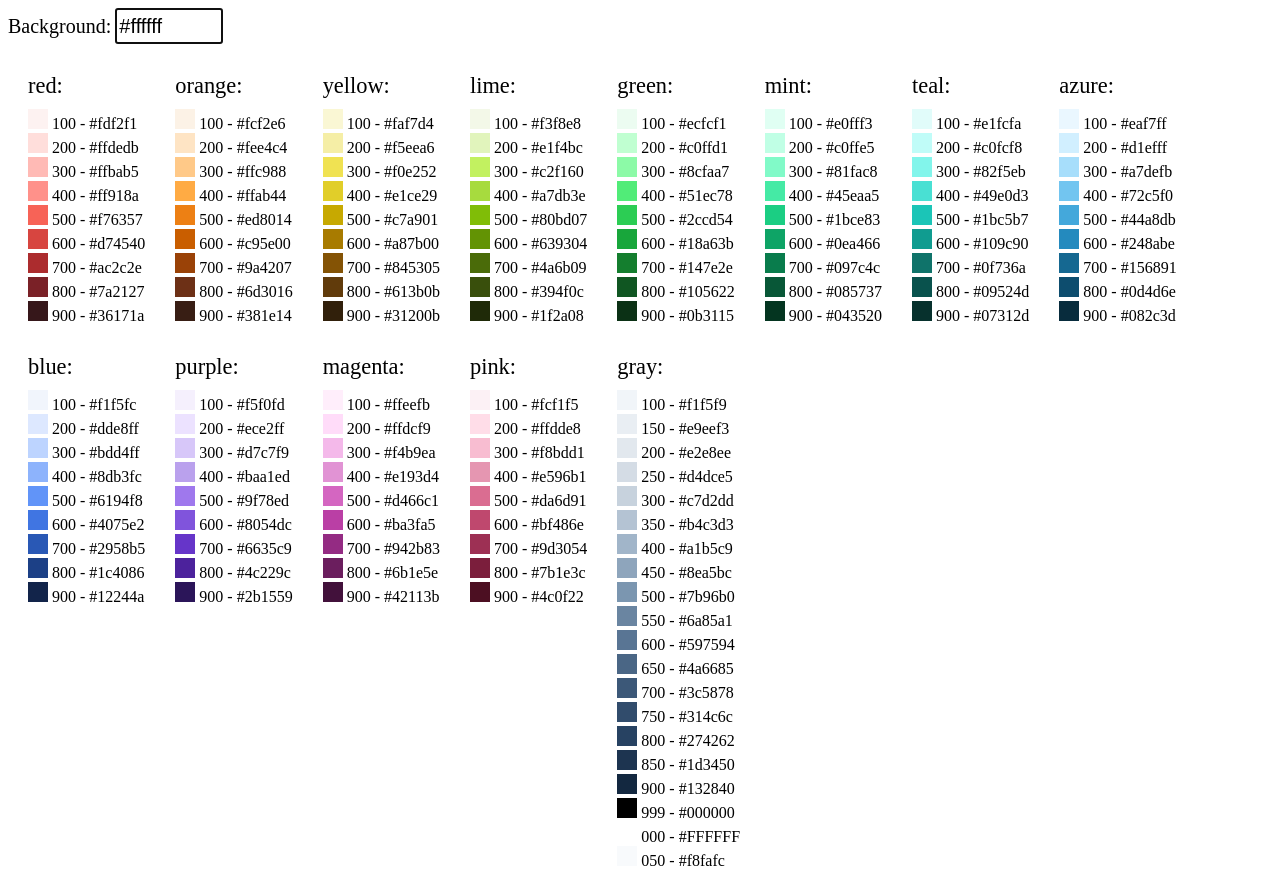
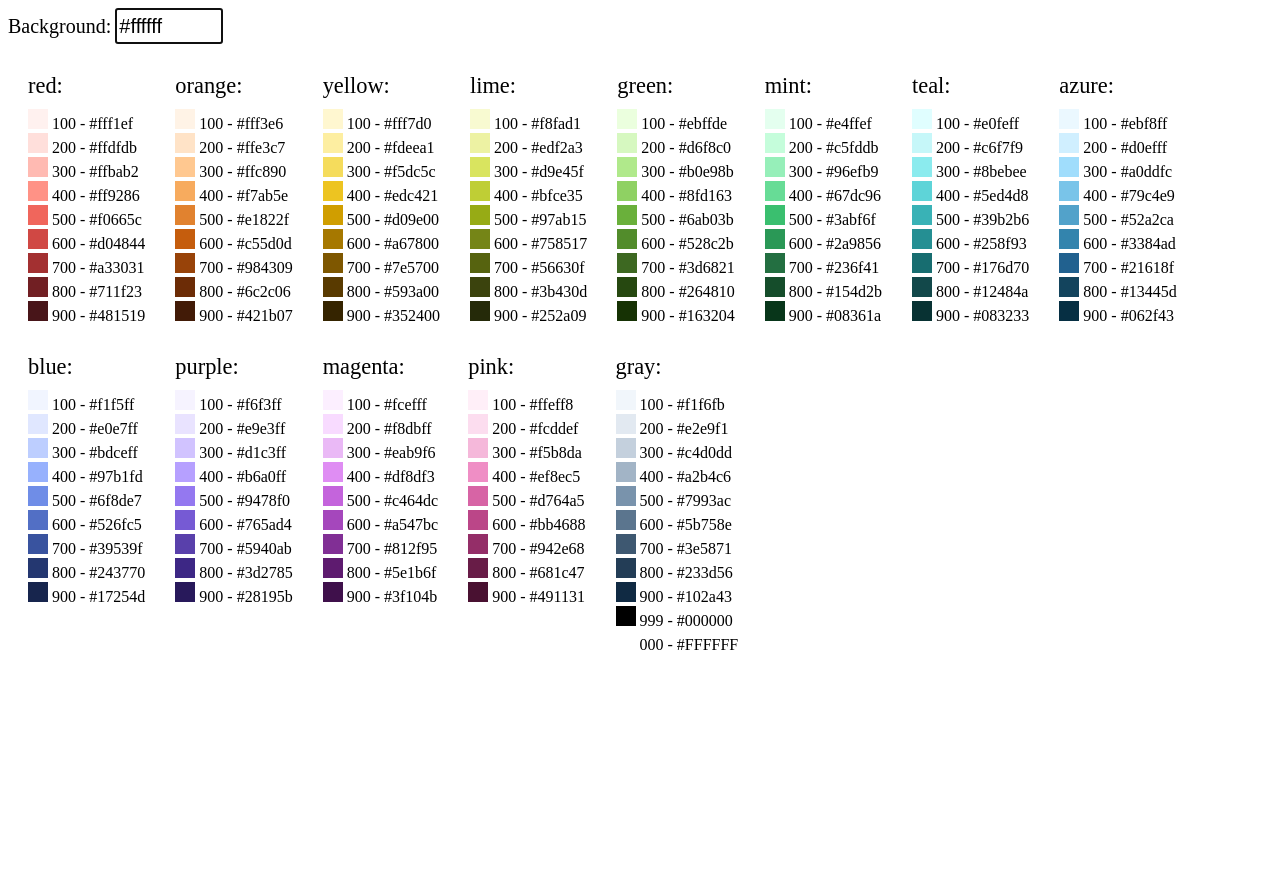
Before and after one commit to m4w4q7/scientific-color-tool, a website: page docs/index.html in a window 1280 px wide. After the commit the page ends 800 px from the top, so only its background shows below. Drawn offline with Linux system fonts and the light colour scheme.

Commit message:
update colors

```diff
--- a/docs/index.html
+++ b/docs/index.html
@@ -45,157 +45,148 @@
 
     const palette = {
       "red": {
-        "100": "#fdf2f1",
-        "200": "#ffdedb",
-        "300": "#ffbab5",
-        "400": "#ff918a",
-        "500": "#f76357",
-        "600": "#d74540",
-        "700": "#ac2c2e",
-        "800": "#7a2127",
-        "900": "#36171a"
+        "100": "#fff1ef",
+        "200": "#ffdfdb",
+        "300": "#ffbab2",
+        "400": "#ff9286",
+        "500": "#f0665c",
+        "600": "#d04844",
+        "700": "#a33031",
+        "800": "#711f23",
+        "900": "#481519"
       },
       "orange": {
-        "100": "#fcf2e6",
-        "200": "#fee4c4",
-        "300": "#ffc988",
-        "400": "#ffab44",
-        "500": "#ed8014",
-        "600": "#c95e00",
-        "700": "#9a4207",
-        "800": "#6d3016",
-        "900": "#381e14"
+        "100": "#fff3e6",
+        "200": "#ffe3c7",
+        "300": "#ffc890",
+        "400": "#f7ab5e",
+        "500": "#e1822f",
+        "600": "#c55d0d",
+        "700": "#984309",
+        "800": "#6c2c06",
+        "900": "#421b07"
       },
       "yellow": {
-        "100": "#faf7d4",
-        "200": "#f5eea6",
-        "300": "#f0e252",
-        "400": "#e1ce29",
-        "500": "#c7a901",
-        "600": "#a87b00",
-        "700": "#845305",
-        "800": "#613b0b",
-        "900": "#31200b"
+        "100": "#fff7d0",
+        "200": "#fdeea1",
+        "300": "#f5dc5c",
+        "400": "#edc421",
+        "500": "#d09e00",
+        "600": "#a67800",
+        "700": "#7e5700",
+        "800": "#593a00",
+        "900": "#352400"
       },
       "lime": {
-        "100": "#f3f8e8",
-        "200": "#e1f4bc",
-        "300": "#c2f160",
-        "400": "#a7db3e",
-        "500": "#80bd07",
-        "600": "#639304",
-        "700": "#4a6b09",
-        "800": "#394f0c",
-        "900": "#1f2a08"
+        "100": "#f8fad1",
+        "200": "#edf2a3",
+        "300": "#d9e45f",
+        "400": "#bfce35",
+        "500": "#97ab15",
+        "600": "#758517",
+        "700": "#56630f",
+        "800": "#3b430d",
+        "900": "#252a09"
       },
       "green": {
-        "100": "#ecfcf1",
-        "200": "#c0ffd1",
-        "300": "#8cfaa7",
-        "400": "#51ec78",
-        "500": "#2ccd54",
-        "600": "#18a63b",
-        "700": "#147e2e",
-        "800": "#105622",
-        "900": "#0b3115"
+        "100": "#ebffde",
+        "200": "#d6f8c0",
+        "300": "#b0e98b",
+        "400": "#8fd163",
+        "500": "#6ab03b",
+        "600": "#528c2b",
+        "700": "#3d6821",
+        "800": "#264810",
+        "900": "#163204"
       },
       "mint": {
-        "100": "#e0fff3",
-        "200": "#c0ffe5",
-        "300": "#81fac8",
-        "400": "#45eaa5",
-        "500": "#1bce83",
-        "600": "#0ea466",
-        "700": "#097c4c",
-        "800": "#085737",
-        "900": "#043520"
+        "100": "#e4ffef",
+        "200": "#c5fddb",
+        "300": "#96efb9",
+        "400": "#67dc96",
+        "500": "#3abf6f",
+        "600": "#2a9856",
+        "700": "#236f41",
+        "800": "#154d2b",
+        "900": "#08361a"
       },
       "teal": {
-        "100": "#e1fcfa",
-        "200": "#c0fcf8",
-        "300": "#82f5eb",
-        "400": "#49e0d3",
-        "500": "#1bc5b7",
-        "600": "#109c90",
-        "700": "#0f736a",
-        "800": "#09524d",
-        "900": "#07312d"
+        "100": "#e0feff",
+        "200": "#c6f7f9",
+        "300": "#8bebee",
+        "400": "#5ed4d8",
+        "500": "#39b2b6",
+        "600": "#258f93",
+        "700": "#176d70",
+        "800": "#12484a",
+        "900": "#083233"
       },
       "azure": {
-        "100": "#eaf7ff",
-        "200": "#d1efff",
-        "300": "#a7defb",
-        "400": "#72c5f0",
-        "500": "#44a8db",
-        "600": "#248abe",
-        "700": "#156891",
-        "800": "#0d4d6e",
-        "900": "#082c3d"
+        "100": "#ebf8ff",
+        "200": "#d0efff",
+        "300": "#a0ddfc",
+        "400": "#79c4e9",
+        "500": "#52a2ca",
+        "600": "#3384ad",
+        "700": "#21618f",
+        "800": "#13445d",
+        "900": "#062f43"
       },
       "blue": {
-        "100": "#f1f5fc",
-        "200": "#dde8ff",
-        "300": "#bdd4ff",
-        "400": "#8db3fc",
-        "500": "#6194f8",
-        "600": "#4075e2",
-        "700": "#2958b5",
-        "800": "#1c4086",
-        "900": "#12244a"
+        "100": "#f1f5ff",
+        "200": "#e0e7ff",
+        "300": "#bdceff",
+        "400": "#97b1fd",
+        "500": "#6f8de7",
+        "600": "#526fc5",
+        "700": "#39539f",
+        "800": "#243770",
+        "900": "#17254d"
       },
       "purple": {
-        "100": "#f5f0fd",
-        "200": "#ece2ff",
-        "300": "#d7c7f9",
-        "400": "#baa1ed",
-        "500": "#9f78ed",
-        "600": "#8054dc",
-        "700": "#6635c9",
-        "800": "#4c229c",
-        "900": "#2b1559"
+        "100": "#f6f3ff",
+        "200": "#e9e3ff",
+        "300": "#d1c3ff",
+        "400": "#b6a0ff",
+        "500": "#9478f0",
+        "600": "#765ad4",
+        "700": "#5940ab",
+        "800": "#3d2785",
+        "900": "#28195b"
       },
       "magenta": {
-        "100": "#ffeefb",
-        "200": "#ffdcf9",
-        "300": "#f4b9ea",
-        "400": "#e193d4",
-        "500": "#d466c1",
-        "600": "#ba3fa5",
-        "700": "#942b83",
-        "800": "#6b1e5e",
-        "900": "#42113b"
+        "100": "#fcefff",
+        "200": "#f8dbff",
+        "300": "#eab9f6",
+        "400": "#df8df3",
+        "500": "#c464dc",
+        "600": "#a547bc",
+        "700": "#812f95",
+        "800": "#5e1b6f",
+        "900": "#3f104b"
       },
       "pink": {
-        "100": "#fcf1f5",
-        "200": "#ffdde8",
-        "300": "#f8bdd1",
-        "400": "#e596b1",
-        "500": "#da6d91",
-        "600": "#bf486e",
-        "700": "#9d3054",
-        "800": "#7b1e3c",
-        "900": "#4c0f22"
+        "100": "#ffeff8",
+        "200": "#fcddef",
+        "300": "#f5b8da",
+        "400": "#ef8ec5",
+        "500": "#d764a5",
+        "600": "#bb4688",
+        "700": "#942e68",
+        "800": "#681c47",
+        "900": "#491131"
       },
       "gray": {
+        "100": "#f1f6fb",
+        "200": "#e2e9f1",
+        "300": "#c4d0dd",
+        "400": "#a2b4c6",
+        "500": "#7993ac",
+        "600": "#5b758e",
+        "700": "#3e5871",
+        "800": "#233d56",
+        "900": "#102a43",
         "000": "#FFFFFF",
-        "050": "#f8fafc",
-        "100": "#f1f5f9",
-        "150": "#e9eef3",
-        "200": "#e2e8ee",
-        "250": "#d4dce5",
-        "300": "#c7d2dd",
-        "350": "#b4c3d3",
-        "400": "#a1b5c9",
-        "450": "#8ea5bc",
-        "500": "#7b96b0",
-        "550": "#6a85a1",
-        "600": "#597594",
-        "650": "#4a6685",
-        "700": "#3c5878",
-        "750": "#314c6c",
-        "800": "#274262",
-        "850": "#1d3450",
-        "900": "#132840",
         "999": "#000000"
       }
     };
```
